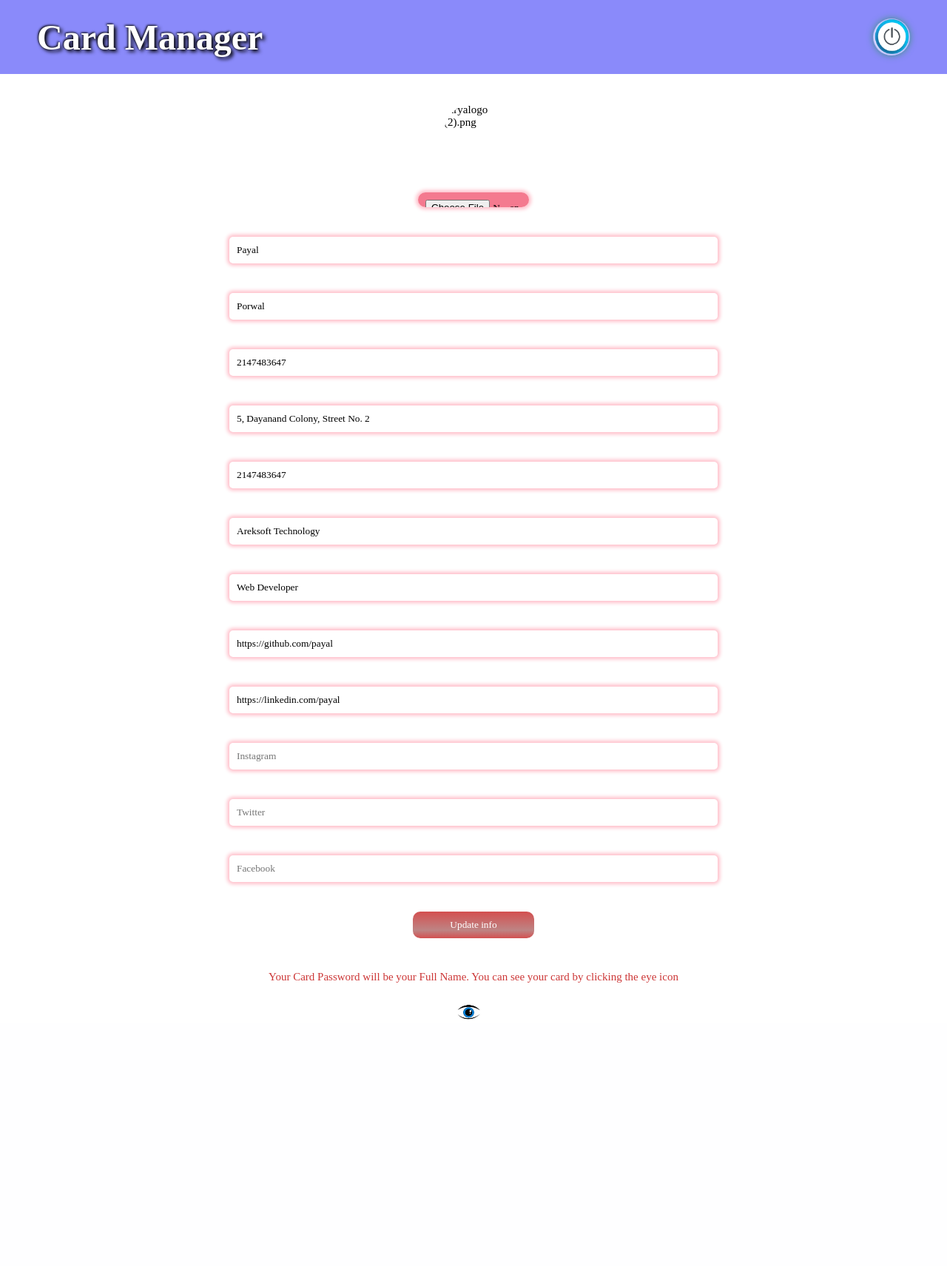
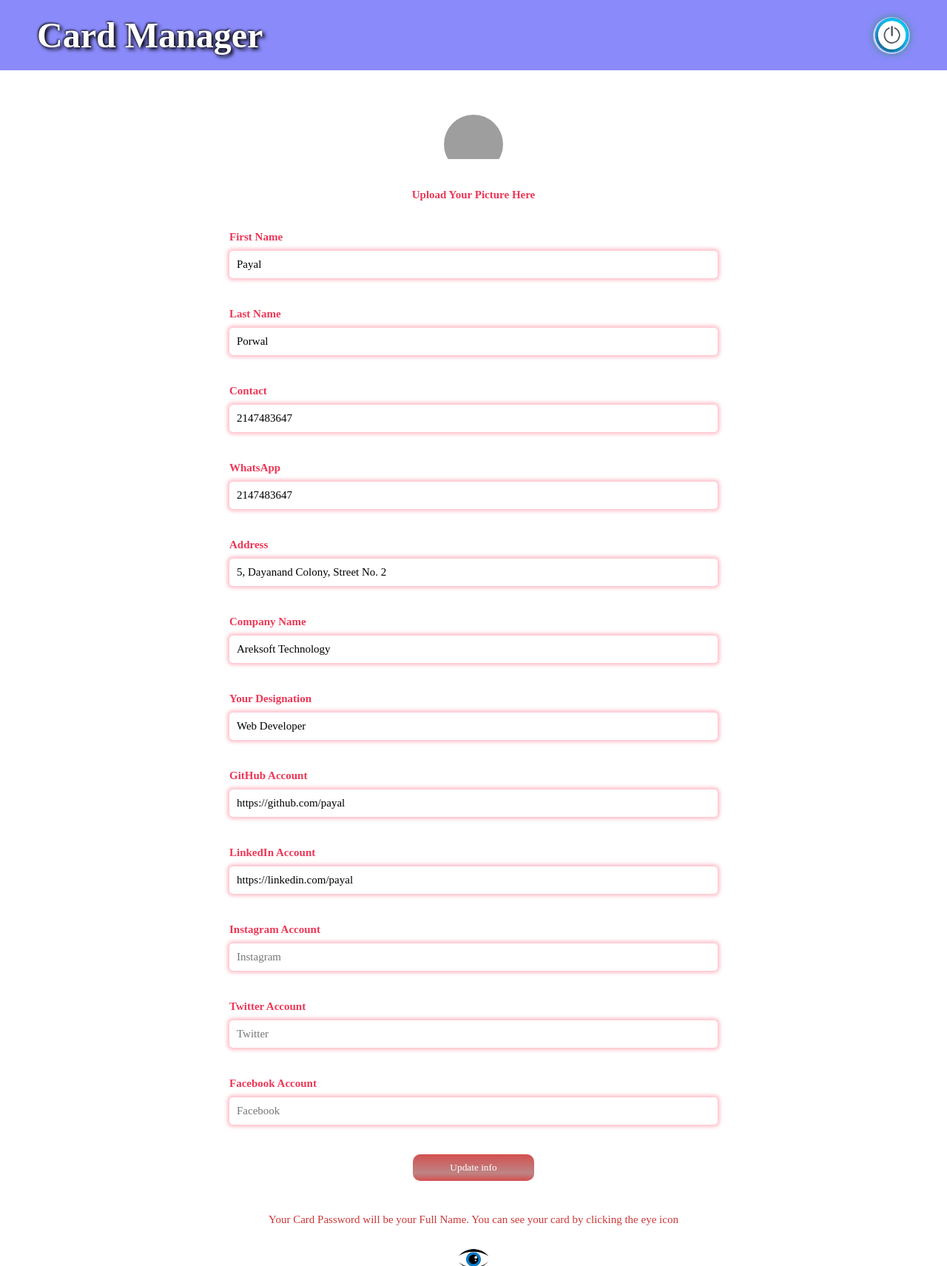
Before and after one commit to Abhishek332/Card-Manager, a PHP site: page /user_dashboard.php in a window 1280 px wide. Shown: the whole page at 74% size. Before the commit the page ends 1378 px from the top, so only its background shows below. Run offline with PHP 8.4, Linux system fonts and the light colour scheme; a user stored in the database is signed in; data comes from the database, SQL or seed files in the repository; some web fonts are replaced; grey boxes are pictures that could not be loaded.

Commit message:
Solve Some Issues

```diff
--- a/user_dashboard.php
+++ b/user_dashboard.php
@@ -2,19 +2,22 @@
 session_start();
 
 if(!isset($_SESSION['loggedin']) || $_SESSION['loggedin']!=true){
-    echo "<script>alert('You Can't access without login, Please login first');</script>";
     header("location: index.php");
     exit;
 }
 else{
     include 'connection.php';
     $email = $_SESSION['email'];
+    $query = "SELECT * from userdata where email= '$email'";
+    $query_run =  mysqli_query($conn, $query);
+    $row= mysqli_fetch_assoc($query_run);
     if(isset($_POST['infobtn'])){
         extract($_POST);
-        //$cpassword=strtolower($fname)." ".strtolower($lname);
         $image = $_FILES['image'];
-        print_R($image);
         $image_name = $image['name'];
+        if($image_name == NULL){
+            $image_name = $row['image'];
+        }
         $image_tmp = $image['tmp_name'];
         $image_extension = explode('.', $image_name); //to explode to string into two parts name and extention
         $image_check = strtolower(end($image_extension));
@@ -38,7 +41,6 @@ else{
     $query = "SELECT * from userdata where email= '$email'";
     $query_run =  mysqli_query($conn, $query);
     $row= mysqli_fetch_assoc($query_run);
-
 }
 ?>
 
@@ -56,13 +58,12 @@ else{
         }
 
         .nav{
-            height : 100px;
             width : 100%;
             background : #3939f696;
             display : flex;
             justify-content : space-between;
             align-items : center;
-            padding : 0 50px;
+            padding : 20px 50px;
         }
 
         .nav h1{
@@ -71,7 +72,7 @@ else{
 
         @media (max-width :450px){
             .nav{
-                padding : 0 20px;
+                padding : 20px;
             }
 
             .nav h1{
@@ -98,15 +99,19 @@ else{
             width : 80px;
             height : 80px;
             position : relative;
-            overflow : hidden;
             border-radius : 50%;
+            display : flex;
+            justify-content : center;
+        }
+
+        .img-input label{
+            display : flex;
+            align-items : center;
+            flex-direction : column;
         }
 
         .info input[type="file"]{
-            width : 150px;
-            height : 20px;
-            border-radius : 20px;
-            background : #eb163b91;
+            display : none;
         }
 
         .logout{
@@ -137,14 +142,24 @@ else{
             justify-content : center;
         }
 
-        .info input{
+        .info div{
+            margin : 20px;
+            width : 100%;
+        }
+
+        .info div input{
             padding : 10px;
-            margin : 20px;
             width : 100%;
             border : none;
             box-shadow : 0 0 5px 3px pink;
             border-radius: 5px;
+            margin-top : 10px;
+            font-size : 15px;
+        }
 
+        .info div label{
+            font-weight : bold;
+            color : #eb1036d6;
         }
 
         .info button{
@@ -172,8 +187,7 @@ else{
 
         .img-wrapper img{
             position : absolute;
-            //width : 100%;
-            height : 100%;
+            width : 100%;
         }
 
 
@@ -202,24 +216,66 @@ else{
     <div class="wrapper">
         <form action="" class="info" method="POST" enctype="multipart/form-data">
             <div class="img-input">
+                <label for="image">
                     <div class="img-wrapper">
-                    <!-- <img src="<?php echo $row['image']; ?> " alt=""> -->
-                    <?php echo $row['image']; ?>
+                        <?php if($row['image']== 'NULL'){?>
+                            <img src="Images/camera.png" alt="">
+                        <?php }else{ ?>
+                            <img src="Uploads/<?php echo $row['image']; ?>" alt="">
+                        <?php } ?>
                     </div>
-                <input type="file" name="image" id="image" value=""/>
+                    Upload Your Picture Here
+                </label>
+                <input type="file" name="image" id="image"/>
             </div>
+            <div>
+                <label for="fname">First Name</label>
                 <input type="text" name="fname" id="fname" placeholder="First Name*" value="<?php echo $row['fname']; ?>" required/>
+            </div>
+            <div>
+                <label for="lname">Last Name</label>
                 <input type="text" name="lname" id="lname" placeholder="Last Name*"  value="<?php echo $row['lname']; ?>" required/>
+            </div>
+            <div>
+                <label for="mobile">Contact</label>
                 <input type="mobile" name="phone" id="phone" placeholder="Contact" value="<?php echo $row['phone']; ?>"/>
+            </div>
+            <div>
+                <label for="address">WhatsApp</label>
+                <input type="mobile" name="whatsapp" id="whatsapp" placeholder="Whatsapp No." value="<?php echo $row['whatsapp']; ?>"/>
+            </div>
+            <div>
+                <label for="address">Address</label>
                 <input type="text" name="address" id="address" placeholder="Address" value="<?php echo $row['address']; ?>"/>
-            <input type="mobile" name="whatsapp" id="whatsapp" placeholder="Whatsapp No." value="<?php echo $row['whatsapp']; ?>"/>
+            </div>
+            <div>
+                <label for="company">Company Name</label>
                 <input type="text" name="company" id="company" placeholder="Company Name" value="<?php echo $row['company']; ?>"/>
+            </div>
+            <div>
+                <label for="designation">Your Designation</label>
                 <input type="text" name="designation" id="designation" placeholder="Designation" value="<?php echo $row['designation']; ?>"/>
+            </div>
+            <div>
+                <label for="github">GitHub Account</label>
                 <input type="url" name="github" id="github" placeholder="Github Link" value="<?php echo $row['github']; ?>"/>
+            </div>
+            <div>
+                <label for="linkedIn">LinkedIn Account</label>
                 <input type="url" name="linkedin" id="linkedin" placeholder="LinkedIn Link" value="<?php echo $row['linkedin']; ?>"/>
+            </div>
+            <div>
+                <label for="instagram">Instagram Account</label>
                 <input type="url" name="instagram" id="instagram" placeholder="Instagram" value="<?php echo $row['instagram']; ?>"/>
+            </div>
+            <div>
+                <label for="twitter">Twitter Account</label>
                 <input type="url" name="twitter" id="twitter" placeholder="Twitter" value="<?php echo $row['twitter']; ?>"/>
+            </div>
+            <div>
+                <label for="facebook">Facebook Account</label>
                 <input type="url" name="facebook" id="facebook" placeholder="Facebook" value="<?php echo $row['facebook']; ?>"/>
+            </div>
             <button id="infobtn" name="infobtn">Update info</button>
         </form>
     </div>
```
Also changed, not shown: card.php (+116 -21 lines), Images/camera.png (added), Uploads/Screenshot (746).png (deleted), Uploads/crpf-pic.jpg (deleted), Uploads/fvdfgdgdfgdfg.jpg (deleted), Uploads/suryalogo (2).png (deleted). Lines whose indentation alone changed are shown as unchanged.
